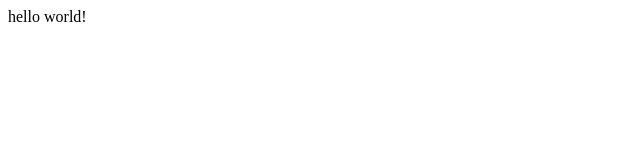
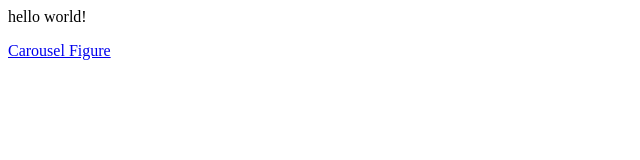
Before and after one commit to fantasy329/Gobang, a plain HTML site: page index.html in a window 1280 px wide. Shown: the whole page, without its empty margins (0-640 px from the left). Drawn offline with Linux system fonts and the light colour scheme.

Commit message:
Update index.html

```diff
--- a/index.html
+++ b/index.html
@@ -1 +1,2 @@
 <p>hello world!</p>
+<a href="JavaScript/carouselFigure/index.html">Carousel Figure</a>
```
